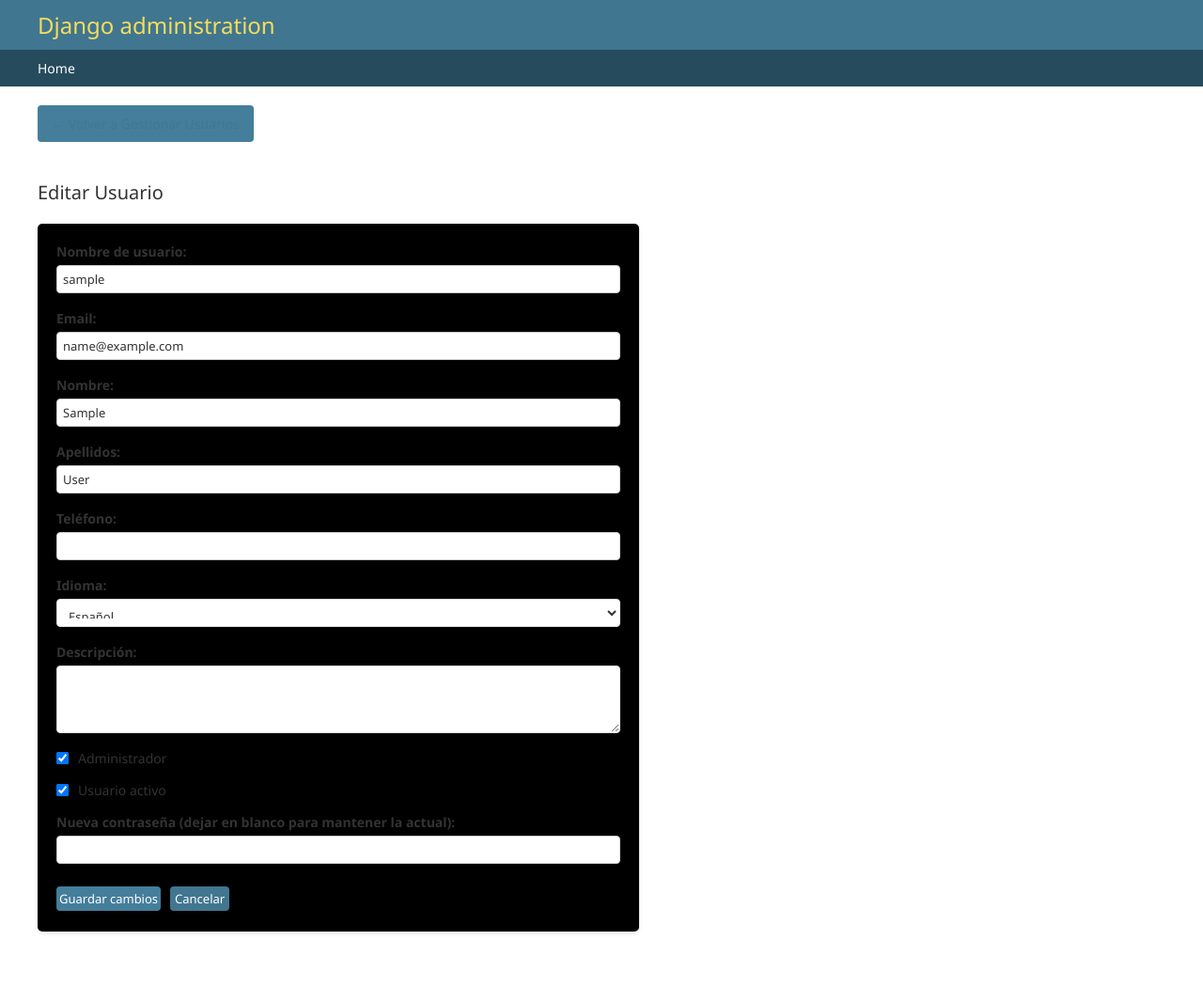
After one commit to pes2425q2-t-gei-upc/Eco-move_backend, a Django app: page /adminn/usuarios/1/editar/ in a window 1280 px wide. The commit adds this page. Shown: the whole page at 94% size. Run offline with Django 5.2, Linux system fonts and the light colour scheme; the visitor is signed in with stand-in values (Sample User, id 1); data comes from the database, SQL or seed files in the repository.

Commit message:
feat(admin): añade botón de volver atrás y edición de usuarios

```diff
--- a/api_punts_carrega/admin_views.py
+++ b/api_punts_carrega/admin_views.py
@@ -115,6 +115,60 @@ def gestionar_usuarios(request):
     return render(request, 'admin/gestionar_usuarios.html', context)
 
 @staff_member_required
+def editar_usuario(request, usuario_id):
+    usuario = get_object_or_404(Usuario, id=usuario_id)
+
+    if request.method == 'POST':
+        # Obtener datos del formulario
+        username = request.POST.get('username')
+        email = request.POST.get('email')
+        first_name = request.POST.get('first_name')
+        last_name = request.POST.get('last_name')
+        telefon = request.POST.get('telefon')
+        idioma = request.POST.get('idioma')
+        descripcio = request.POST.get('descripcio')
+        is_admin = request.POST.get('is_admin') == 'on'
+        is_active = request.POST.get('is_active') == 'on'
+        new_password = request.POST.get('new_password')
+
+        # Verificar si el username ya existe (excluyendo el usuario actual)
+        if Usuario.objects.filter(username=username).exclude(id=usuario_id).exists():
+            messages.error(request, f'El nombre de usuario {username} ya está en uso.')
+            return redirect('editar_usuario', usuario_id=usuario_id)
+
+        # Verificar si el email ya existe (excluyendo el usuario actual)
+        if Usuario.objects.filter(email=email).exclude(id=usuario_id).exists():
+            messages.error(request, f'El email {email} ya está en uso.')
+            return redirect('editar_usuario', usuario_id=usuario_id)
+
+        # Actualizar datos del usuario
+        usuario.username = username
+        usuario.email = email
+        usuario.first_name = first_name
+        usuario.last_name = last_name
+        usuario.telefon = telefon
+        usuario.idioma = idioma
+        usuario.descripcio = descripcio
+        usuario.is_admin = is_admin
+        usuario.is_staff = is_admin  # Actualizar is_staff junto con is_admin
+        usuario.is_active = is_active
+
+        # Actualizar contraseña si se proporciona una nueva
+        if new_password:
+            usuario.set_password(new_password)
+
+        usuario.save()
+        messages.success(request, f'Usuario {username} actualizado correctamente.')
+        return redirect('gestionar_usuarios')
+
+    context = {
+        'usuario': usuario,
+    }
+
+    return render(request, 'admin/editar_usuario.html', context)
+
+
+@staff_member_required
 def modificar_puntos_usuario(request, usuario_id):
     usuario = get_object_or_404(Usuario, id=usuario_id)
 
--- /dev/null
+++ b/api_punts_carrega/templates/admin/editar_usuario.html
@@ -0,0 +1,142 @@
+{% extends "admin/base_site.html" %}
+{% load static %}
+
+{% block extrastyle %}
+<style>
+  .card {
+    background-color: #000000;
+    border-radius: 5px;
+    box-shadow: 0 2px 5px rgba(0,0,0,0.1);
+    padding: 20px;
+    margin-bottom: 20px;
+    max-width: 600px;
+  }
+  .form-group {
+    margin-bottom: 15px;
+  }
+  .form-group label {
+    display: block;
+    margin-bottom: 5px;
+    font-weight: bold;
+  }
+  .form-control {
+    width: 100%;
+    padding: 8px;
+    border: 1px solid #ddd;
+    border-radius: 4px;
+    box-sizing: border-box;
+  }
+  .checkbox-group {
+    display: flex;
+    align-items: center;
+    margin-bottom: 15px;
+  }
+  .checkbox-group input {
+    margin-right: 10px;
+  }
+  .button-group {
+    display: flex;
+    gap: 10px;
+    margin-top: 20px;
+  }
+  .button {
+    padding: 10px 15px;
+    border: none;
+    border-radius: 4px;
+    cursor: pointer;
+    font-size: 14px;
+  }
+  .button-primary {
+    background-color: #447e9b;
+    color: white;
+  }
+  .button-secondary {
+    background-color: #6c757d;
+    color: white;
+  }
+  .back-button {
+    display: inline-block;
+    padding: 10px 15px;
+    background-color: #447e9b;
+    color: white;
+    text-decoration: none;
+    border-radius: 4px;
+    margin-bottom: 20px;
+  }
+</style>
+{% endblock %}
+
+{% block content %}
+<div style="margin-bottom: 20px;">
+  <a href="{% url 'gestionar_usuarios' %}" class="back-button">
+    &larr; Volver a Gestionar Usuarios
+  </a>
+</div>
+
+<h1>Editar Usuario</h1>
+
+<div class="card">
+  <form method="post">
+    {% csrf_token %}
+
+    <div class="form-group">
+      <label for="username">Nombre de usuario:</label>
+      <input type="text" name="username" id="username" class="form-control" value="{{ usuario.username }}" required>
+    </div>
+
+    <div class="form-group">
+      <label for="email">Email:</label>
+      <input type="email" name="email" id="email" class="form-control" value="{{ usuario.email }}" required>
+    </div>
+
+    <div class="form-group">
+      <label for="first_name">Nombre:</label>
+      <input type="text" name="first_name" id="first_name" class="form-control" value="{{ usuario.first_name }}">
+    </div>
+
+    <div class="form-group">
+      <label for="last_name">Apellidos:</label>
+      <input type="text" name="last_name" id="last_name" class="form-control" value="{{ usuario.last_name }}">
+    </div>
+
+    <div class="form-group">
+      <label for="telefon">Teléfono:</label>
+      <input type="text" name="telefon" id="telefon" class="form-control" value="{{ usuario.telefon|default:'' }}">
+    </div>
+
+    <div class="form-group">
+      <label for="idioma">Idioma:</label>
+      <select name="idioma" id="idioma" class="form-control">
+        <option value="es" {% if usuario.idioma == 'es' %}selected{% endif %}>Español</option>
+        <option value="ca" {% if usuario.idioma == 'ca' %}selected{% endif %}>Catalán</option>
+        <option value="en" {% if usuario.idioma == 'en' %}selected{% endif %}>Inglés</option>
+      </select>
+    </div>
+
+    <div class="form-group">
+      <label for="descripcio">Descripción:</label>
+      <textarea name="descripcio" id="descripcio" class="form-control" rows="3">{{ usuario.descripcio|default:'' }}</textarea>
+    </div>
+
+    <div class="checkbox-group">
+      <input type="checkbox" name="is_admin" id="is_admin" {% if usuario.is_admin %}checked{% endif %}>
+      <label for="is_admin">Administrador</label>
+    </div>
+
+    <div class="checkbox-group">
+      <input type="checkbox" name="is_active" id="is_active" {% if usuario.is_active %}checked{% endif %}>
+      <label for="is_active">Usuario activo</label>
+    </div>
+
+    <div class="form-group">
+      <label for="new_password">Nueva contraseña (dejar en blanco para mantener la actual):</label>
+      <input type="password" name="new_password" id="new_password" class="form-control">
+    </div>
+
+    <div class="button-group">
+      <button type="submit" class="button button-primary">Guardar cambios</button>
+      <a href="{% url 'gestionar_usuarios' %}" class="button button-secondary">Cancelar</a>
+    </div>
+  </form>
+</div>
+{% endblock %}
--- a/api_punts_carrega/templates/admin/estadisticas_estaciones.html
+++ b/api_punts_carrega/templates/admin/estadisticas_estaciones.html
@@ -33,6 +33,11 @@
 {% endblock %}
 
 {% block content %}
+<div style="margin-bottom: 20px;">
+  <a href="{% url 'admin_dashboard' %}" style="display: inline-block; padding: 10px 15px; background-color: #447e9b; color: white; text-decoration: none; border-radius: 4px;">
+    &larr; Volver al Dashboard
+  </a>
+</div>
 <h1>Estadísticas de Estaciones</h1>
 
 <div class="card">
--- a/api_punts_carrega/templates/admin/modificar_puntos.html
+++ b/api_punts_carrega/templates/admin/modificar_puntos.html
@@ -61,6 +61,11 @@
 {% endblock %}
 
 {% block content %}
+<div style="margin-bottom: 20px;">
+  <a href="{% url 'gestionar_usuarios' %}" style="display: inline-block; padding: 10px 15px; background-color: #447e9b; color: white; text-decoration: none; border-radius: 4px;">
+    &larr; Volver a gestionar usuarios
+  </a>
+</div>
 <h1>Modificar Puntos de Usuario</h1>
 
 <div class="card">
--- a/api_punts_carrega/templates/admin/sincronizar_refugios.html
+++ b/api_punts_carrega/templates/admin/sincronizar_refugios.html
@@ -43,6 +43,11 @@
 {% endblock %}
 
 {% block content %}
+<div style="margin-bottom: 20px;">
+  <a href="{% url 'admin_dashboard' %}" style="display: inline-block; padding: 10px 15px; background-color: #447e9b; color: white; text-decoration: none; border-radius: 4px;">
+    &larr; Volver al Dashboard
+  </a>
+</div>
 <h1>Sincronizar Refugios Climáticos</h1>
 
 <div class="card">
--- a/ecomove_backend/urls.py
+++ b/ecomove_backend/urls.py
@@ -26,6 +26,7 @@ urlpatterns = [
     path('adminn/dashboard/', admin_views.admin_dashboard, name='admin_dashboard'),
     path('adminn/refugios/', admin_views.sincronizar_refugios_admin, name='admin_refugios'),
     path('adminn/usuarios/', admin_views.gestionar_usuarios, name='gestionar_usuarios'),
+    path('adminn/usuarios/<int:usuario_id>/editar/', admin_views.editar_usuario, name='editar_usuario'),
     path('adminn/usuarios/<int:usuario_id>/puntos/', admin_views.modificar_puntos_usuario, name='modificar_puntos_usuario'),
     path('adminn/estadisticas/estaciones/', admin_views.estadisticas_estaciones, name='estadisticas_estaciones'),
 
```
Also changed, not shown: api_punts_carrega/templates/admin/gestionar_usuarios.html (+21 -2 lines).
